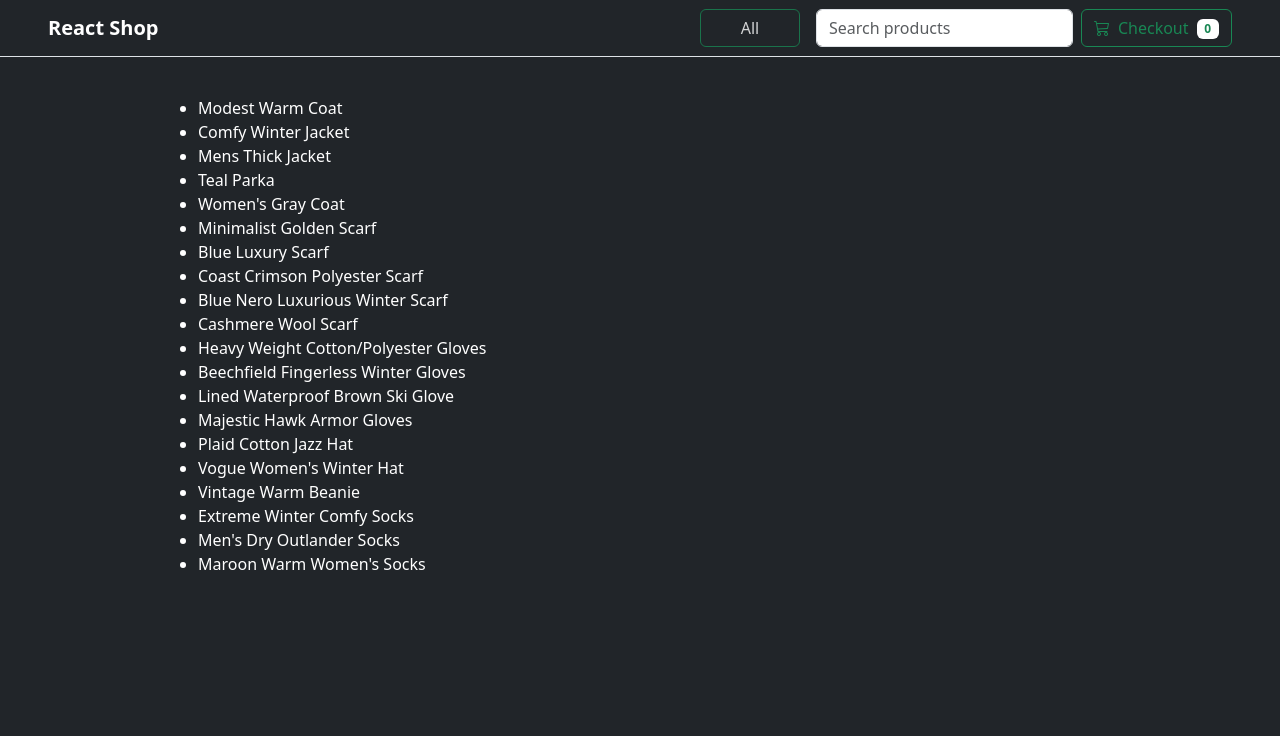
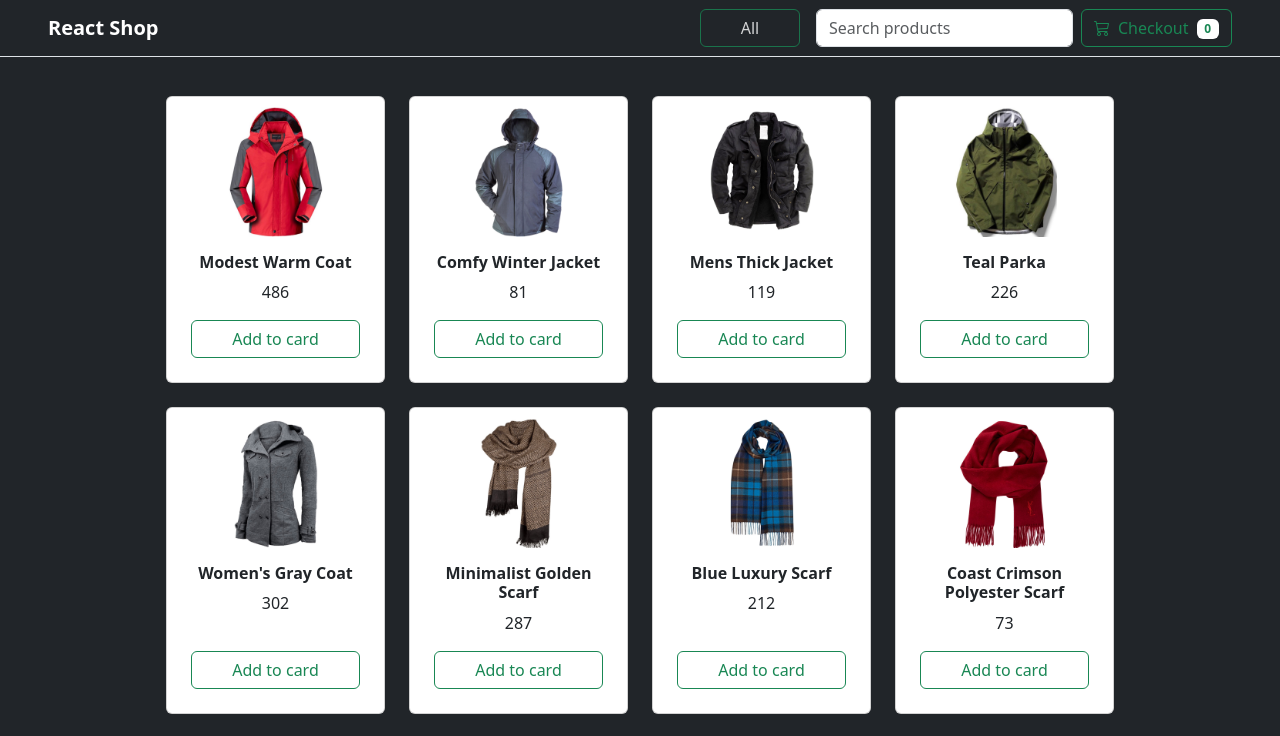
Before and after one commit to maja4s91/react-shop, a React (Create React App) app: page / in a window 1280 px wide. Shown: the top 736 px of the page. Built offline with nearby package versions, Linux system fonts and the light colour scheme.

Commit message:
Home Page Layout Added

```diff
--- /dev/null
+++ b/src/components/extra/NoContent.jsx
@@ -0,0 +1,17 @@
+import { useNavigate } from "react-router-dom";
+
+export default function ({ text = "abc", btnText = "xyz" }) {
+  const navigate = useNavigate();
+
+  return (
+    <div className="text-white text-center my-5 mx-auto p-0 p-md-5 rounded">
+      <h2>{text}</h2>
+      <button
+        onClick={() => navigate("/")}
+        className="btn btn-success btn-lg  mt-3    "
+      >
+        {btnText}
+      </button>
+    </div>
+  );
+}
--- a/src/components/nav/CartButton.jsx
+++ b/src/components/nav/CartButton.jsx
@@ -1,9 +1,14 @@
+import { useNavigate } from "react-router-dom";
+
 export default function CartButton() {
+  const navigate = useNavigate();
+
   const items = [];
   const btnBgColor = items.lenght === 0 ? "none" : "white";
 
   return (
     <button
+      onClick={() => navigate("/cart")}
       className="btn btn-outline-success d-md-block mt-3 mt-lg-0"
       type="button"
     >
--- a/src/components/nav/Navbar.jsx
+++ b/src/components/nav/Navbar.jsx
@@ -1,12 +1,19 @@
+import { useNavigate } from "react-router-dom";
 import CategorySelector from "./CategorySelector.1";
 import SearchBar from "./SearchBar";
 import CartButton from "./CartButton";
 
 export default function Navbar({ title }) {
+  const navigate = useNavigate();
+
   return (
     <nav className="navbar navbar-dark navbar-expand-lg fixed-top border-bottom">
       <div className="container-fluid px-md-5">
-        <span id="name" className="navbar-brand fw-bold pointer">
+        <span
+          onClick={() => navigate("/")}
+          id="name"
+          className="navbar-brand fw-bold pointer"
+        >
           {title}
         </span>
         <button
--- /dev/null
+++ b/src/components/products/Product.jsx
@@ -0,0 +1,26 @@
+import { useNavigate } from "react-router-dom";
+import ProductButton from "./ProductButton";
+
+export default function Product({ product }) {
+  const navigate = useNavigate();
+
+  return (
+    <div className="col">
+      <div className="card h-100" id="product">
+        <img
+          onClick={() => navigate(`/single/${product.id}`)}
+          className="card-img-top pointer"
+          src={require(`../../images/${product.id}.jpg`)}
+        />
+        <div className="card-body p4 text-center">
+          <h6 className="fw-bolder">{product.name}</h6>
+          <span className="">{product.price}</span>
+        </div>
+
+        <div className="card-footer p-4 pt-0 border-top-0 bg-transparent ">
+          <ProductButton />
+        </div>
+      </div>
+    </div>
+  );
+}
--- /dev/null
+++ b/src/components/products/ProductButton.jsx
@@ -0,0 +1,7 @@
+export default function ProductButton() {
+  return (
+    <button className="btn btn-outline-success d-block w-100 ">
+      Add to card
+    </button>
+  );
+}
--- a/src/components/products/Products.jsx
+++ b/src/components/products/Products.jsx
@@ -1,11 +1,13 @@
+import Product from "./Product";
+
 export default function Products({ products = [] }) {
   return (
-    <div className="container py-5 px-5">
-      <ul>
+    <div className="px-lg-5 text-dark py-5">
+      <div className="row row-cols-1 row-cols-sm-2 row-cals-lg-3 row-cols-xl-4 gy-4">
         {products.map((product) => (
-          <li>{product.name}</li>
+          <Product key={product.id} product={product} />
         ))}
-      </ul>
+      </div>
     </div>
   );
 }
--- a/src/main.css
+++ b/src/main.css
@@ -23,7 +23,7 @@
 
 /* Product */
 
-#product  img {
+#product img {
   padding: 10px 5px 0;
   height: 140px;
   object-fit: contain;
--- a/src/pages/Cart.jsx
+++ b/src/pages/Cart.jsx
@@ -1,3 +1,5 @@
+import NoContent from "../components/extra/NoContent";
+
 export default function Cart() {
-  return <h1>Cart comp</h1>;
+  return <NoContent text={"Nothing in Your Cart"} btnText={"Browse Product"} />;
 }
--- a/src/pages/Home.jsx
+++ b/src/pages/Home.jsx
@@ -2,9 +2,5 @@ import data from "../data";
 import Products from "../components/products/Products";
 
 export default function Home() {
-  return (
-    <div>
-      <Products products={data} />
-    </div>
-  );
+  return <Products products={data} />;
 }
--- a/src/pages/Single.jsx
+++ b/src/pages/Single.jsx
@@ -9,7 +9,7 @@ export default function Single() {
   console.log(product);
 
   return (
-    <div className="row">
+    <div className="row py-5">
       <div className="col-6">
         <img src={require(`../images/${product.id}.jpg`)} className="w-50" />
       </div>
```
Lines whose indentation alone changed are shown as unchanged.
